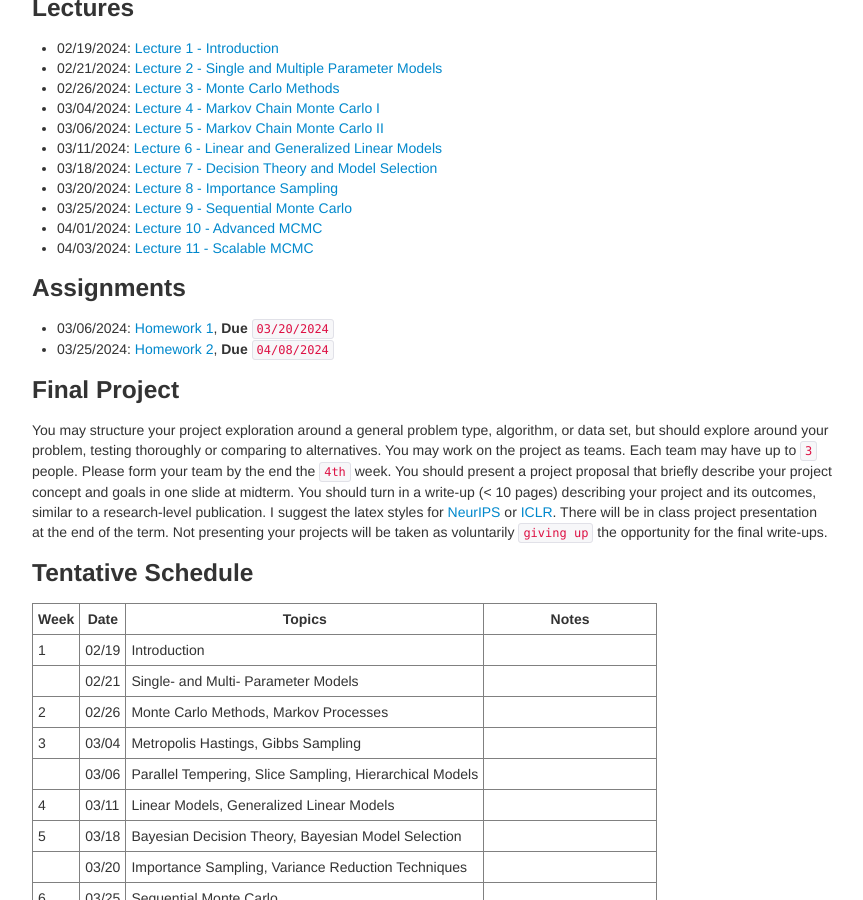
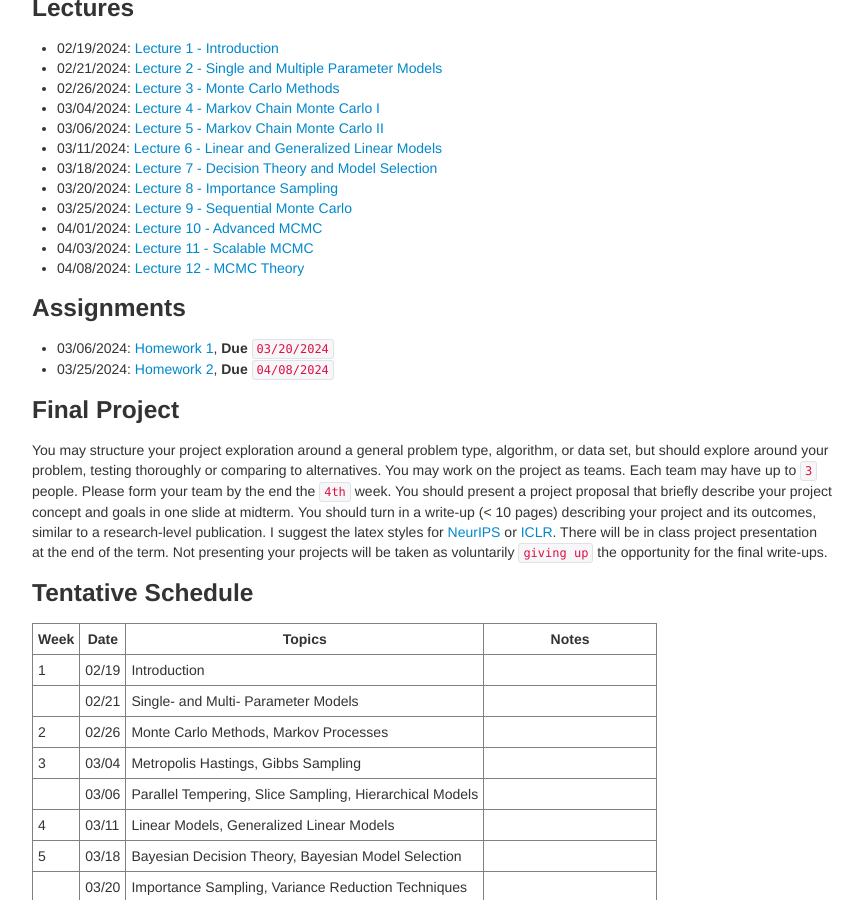
Before and after one commit to zcrabbit/zcrabbit.github.io, a Jekyll site: the page built from courses/btc-s24.md, in a window 1280 px wide and 900 px high, scrolled down 1135 px. Shown: the whole window, without its empty margins (208-1071 px from the left). Built offline with Jekyll 4.4.1, drawn with Linux system fonts in a browser that asks for light colours.

Commit message:
lecture 12 out

```diff
--- a/courses/btc-s24.md
+++ b/courses/btc-s24.md
@@ -51,6 +51,7 @@ We will use python during the course. A good Python tutorial is available at <ht
 - 03/25/2024: [Lecture 9 - Sequential Monte Carlo]({{sites.baseurl}}/static/slides/btc_spring24/lec09.pdf)
 - 04/01/2024: [Lecture 10 - Advanced MCMC]({{sites.baseurl}}/static/slides/btc_spring24/lec10.pdf)
 - 04/03/2024: [Lecture 11 - Scalable MCMC]({{sites.baseurl}}/static/slides/btc_spring24/lec11.pdf)
+- 04/08/2024: [Lecture 12 - MCMC Theory]({{sites.baseurl}}/static/slides/btc_spring24/lec12.pdf)
 
 
 
```
Also changed, not shown: 3 other files.
